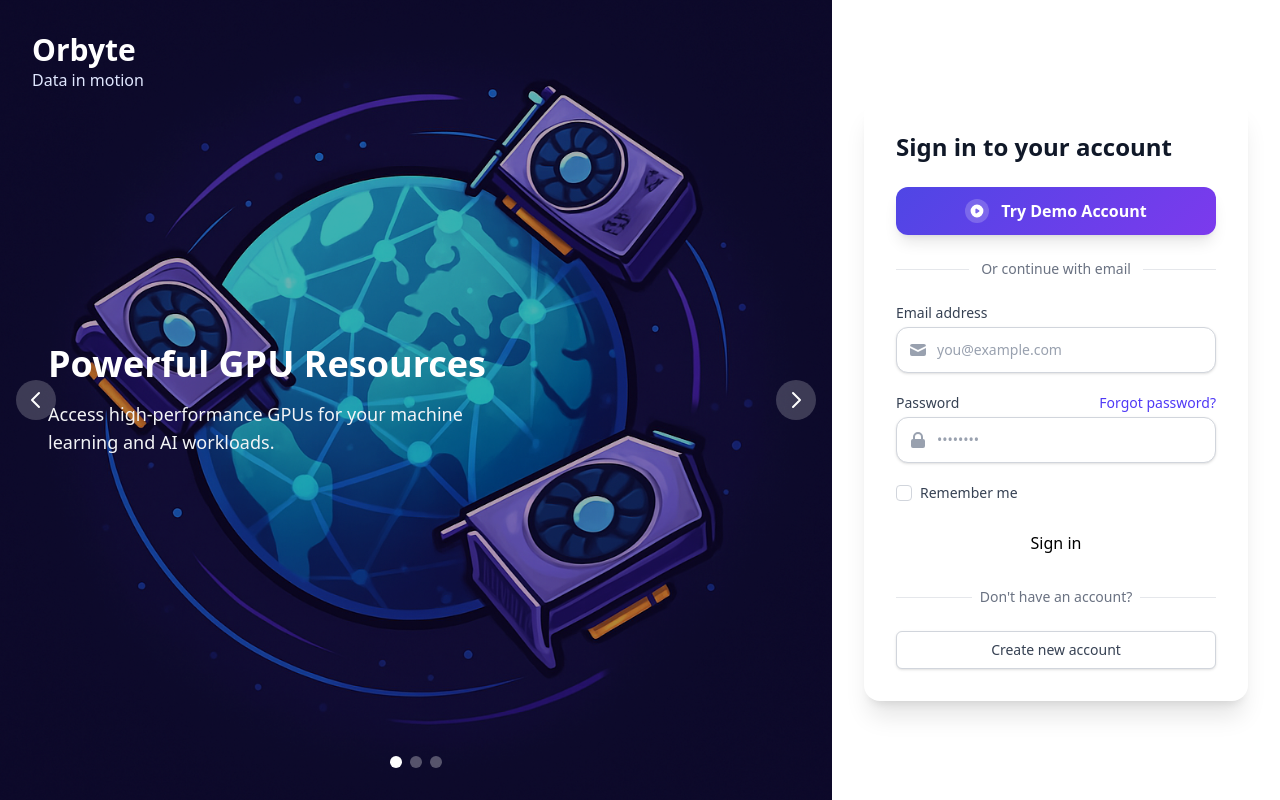
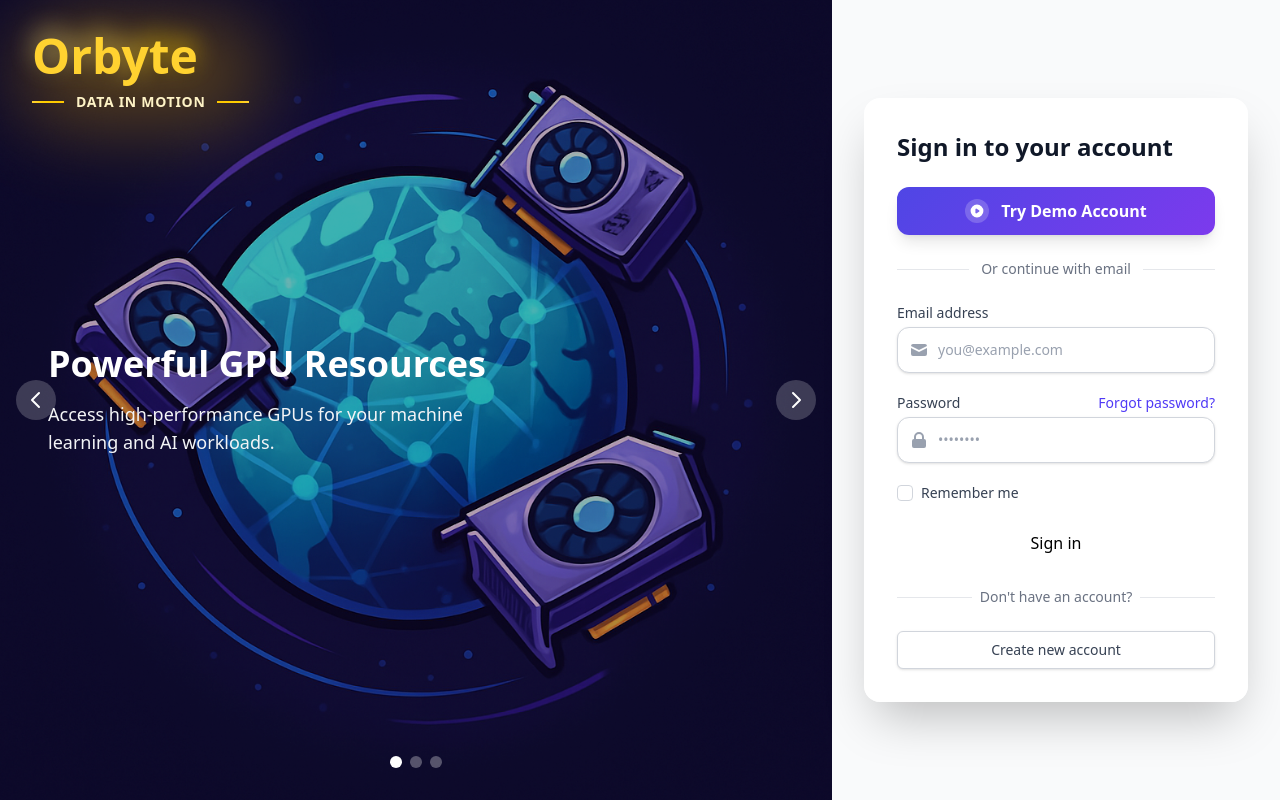
Before and after one commit to nMaroulis/orbyte, a SvelteKit app in the folder frontend/: page /auth/login in a window 1280 px wide. Built offline with nearby package versions, Linux system fonts and the light colour scheme.

Commit message:
login page logo font

```diff
--- a/frontend/src/routes/auth/login/+page.svelte
+++ b/frontend/src/routes/auth/login/+page.svelte
@@ -112,19 +112,39 @@
 
     <!-- Logo overlay -->
     <div class="absolute top-0 left-0 p-8 z-10">
-      <h1 class="text-3xl font-bold text-white">Orbyte</h1>
-      <p class="text-indigo-100">Data in motion</p>
+      <div class="relative">
+        <!-- Glow effect -->
+        <div class="absolute -inset-4 bg-gradient-to-r from-amber-400 to-yellow-500 rounded-full blur-2xl opacity-30"></div>
+
+        <!-- Main container -->
+        <div class="relative">
+          <h1 class="text-5xl font-black text-amber-300 drop-shadow-lg">
+            <span class="relative">
+              <span class="relative z-10">Orbyte</span>
+              <span class="absolute inset-0 text-transparent bg-clip-text bg-gradient-to-r from-amber-200 to-yellow-400 opacity-70 blur-md">Orbyte</span>
+            </span>
+          </h1>
+          <div class="flex items-center mt-3 space-x-3">
+            <div class="h-0.5 w-8 bg-gradient-to-r from-amber-300 to-yellow-400"></div>
+            <p class="text-sm font-semibold text-amber-100 tracking-wider">DATA IN MOTION</p>
+            <div class="h-0.5 w-8 bg-gradient-to-r from-yellow-400 to-amber-300"></div>
+          </div>
+        </div>
+      </div>
     </div>
   </div>
 
   <!-- Login form container (35% width) -->
-  <div class="w-full lg:w-[35%] bg-white flex items-center justify-center py-12 px-4 sm:px-6 lg:px-8">
+  <div class="w-full lg:w-[35%] flex items-center justify-center p-4 sm:p-6 lg:p-8">
     <div class="w-full max-w-md">
       <div class="lg:hidden mb-8 text-center">
-        <h1 class="text-3xl font-bold text-gray-900">Orbyte</h1>
-        <p class="mt-2 text-gray-600">GPU Computing Platform</p>
+        <h1 class="text-3xl font-bold text-white drop-shadow-lg">Orbyte</h1>
+        <p class="mt-2 text-indigo-100 font-medium">GPU Computing Platform</p>
       </div>
-      <form class="bg-white rounded-2xl shadow-xl p-8 space-y-5" on:submit|preventDefault={handleSubmit}>
+      <form
+        class="backdrop-blur-sm bg-white/90 rounded-2xl shadow-2xl p-8 space-y-5 border border-white/20 hover:border-white/30 transition-all duration-300 hover:shadow-indigo-500/20 hover:shadow-lg"
+        on:submit|preventDefault={handleSubmit}
+      >
         <h2 class="text-2xl font-bold text-gray-900 mb-6">Sign in to your account</h2>
         {#if error}
           <div class="mb-4 bg-red-50 border-l-4 border-red-400 p-4">
```
